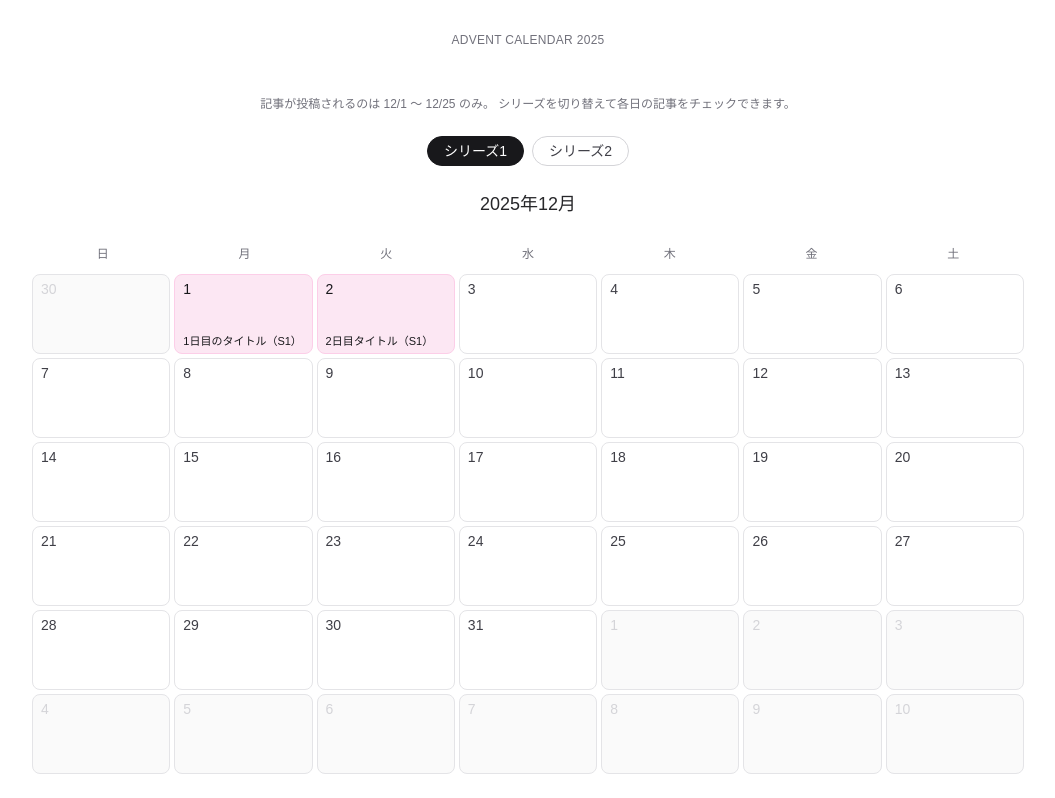
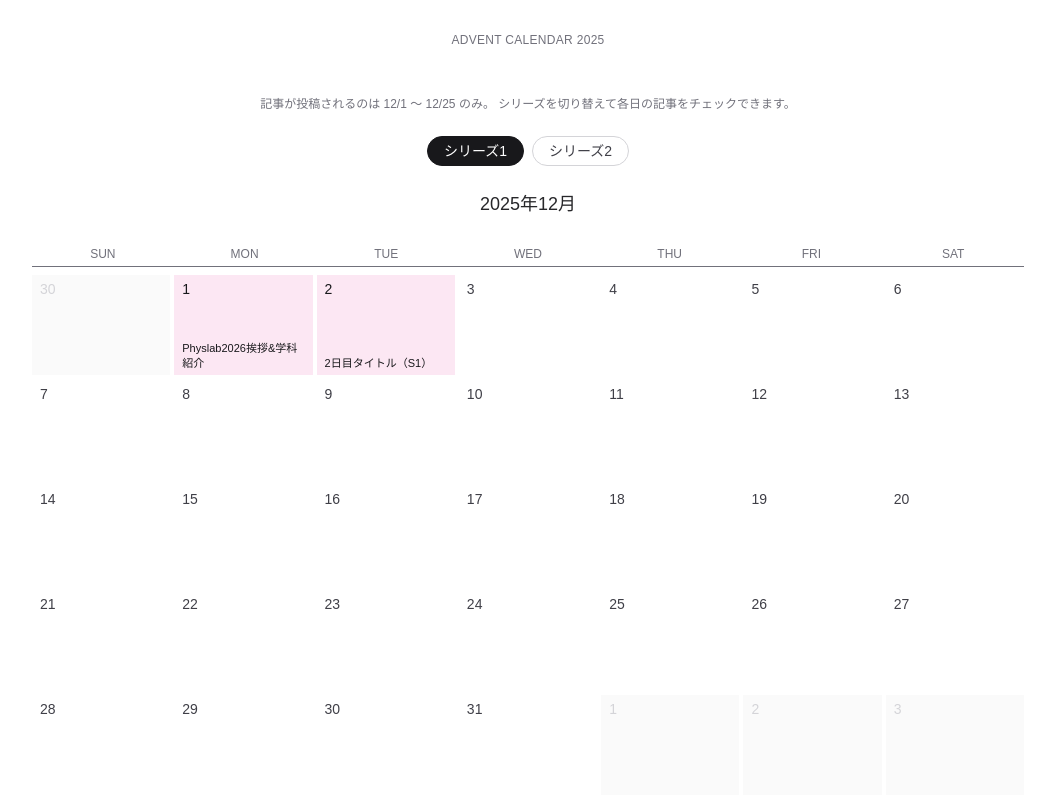
Before and after one commit to hishy001-307/advent_calendar_2026, a Next.js app: page / in a window 1280 px wide. Shown: the top 798 px of the page, without its empty margins (112-1167 px from the left). Built offline with nearby package versions, Linux system fonts and the light colour scheme.

Commit message:
カレンダーちょっと調整

```diff
--- a/src/app/page.tsx
+++ b/src/app/page.tsx
@@ -26,7 +26,7 @@ const ADVENT_ENTRIES: AdventEntry[] = [
   // 1日
   {
     date: "2025-12-01",
-    label: "1日目のタイトル（S1）",
+    label: "Physlab2026挨拶&学科紹介",
     href: "/advent/series1/1",
     seriesId: "series1",
   },
@@ -56,7 +56,7 @@ const adventMap = ADVENT_ENTRIES.reduce<Record<string, AdventEntry[]>>(
   {}
 );
 
-const WEEKDAYS = ["日", "月", "火", "水", "木", "金", "土"];
+const WEEKDAYS = ["SUN", "MON", "TUE", "WED", "THU", "FRI", "SAT"];
 
 // 指定月の6週×7日グリッドを作る
 function buildMonthMatrix(baseDate: Date) {
@@ -179,7 +179,7 @@ export default function AdventCalendarPage() {
       </div>
 
       {/* 曜日ヘッダー */}
-      <div className="grid grid-cols-7 text-center text-xs font-medium text-zinc-500 mb-2">
+      <div className="grid grid-cols-7 border-b text-center text-xs font-medium text-zinc-500 mb-2">
         {WEEKDAYS.map((w) => (
           <div key={w} className="py-1">
             {w}
@@ -190,7 +190,8 @@ export default function AdventCalendarPage() {
       {/* 壁掛けカレンダー */}
       <div className="grid grid-rows-6 gap-1">
         {weeks.map((week, i) => (
-          <div key={i} className="grid grid-cols-7 gap-1">
+          <div key={i} className="grid border-b grid-cols-7 gap-1">
+          {/* ↑カレンダーの線はこれ */}
             {week.map(({ date, inCurrentMonth }) => {
               const key = formatDateKey(date);
               const day = date.getDate();
@@ -210,7 +211,7 @@ export default function AdventCalendarPage() {
 
               // ベースのスタイル
               let className =
-                "relative h-20 rounded-lg border text-xs flex flex-col justify-between px-2 py-1";
+                "relative h-25 rounded-none text-xs flex flex-col justify-between px-2 py-1";
 
               if (!inCurrentMonth) {
                 // 前後月
```
